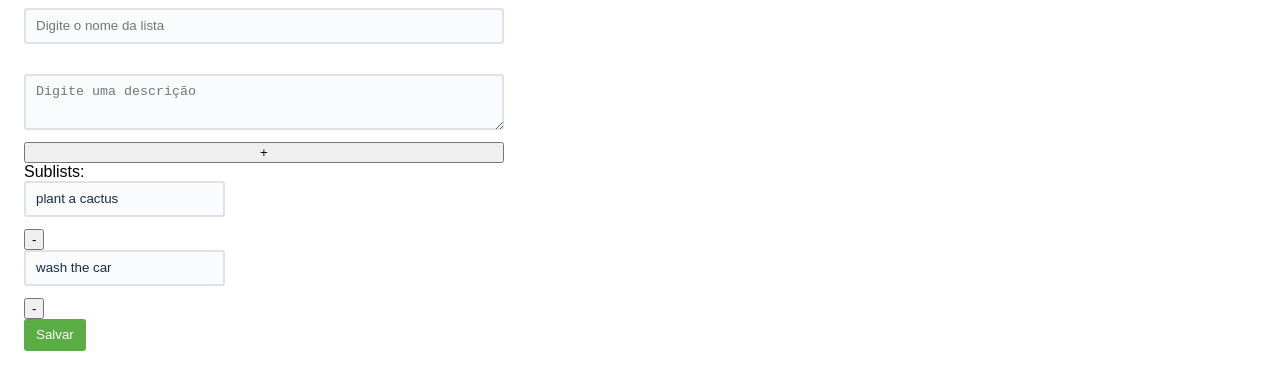
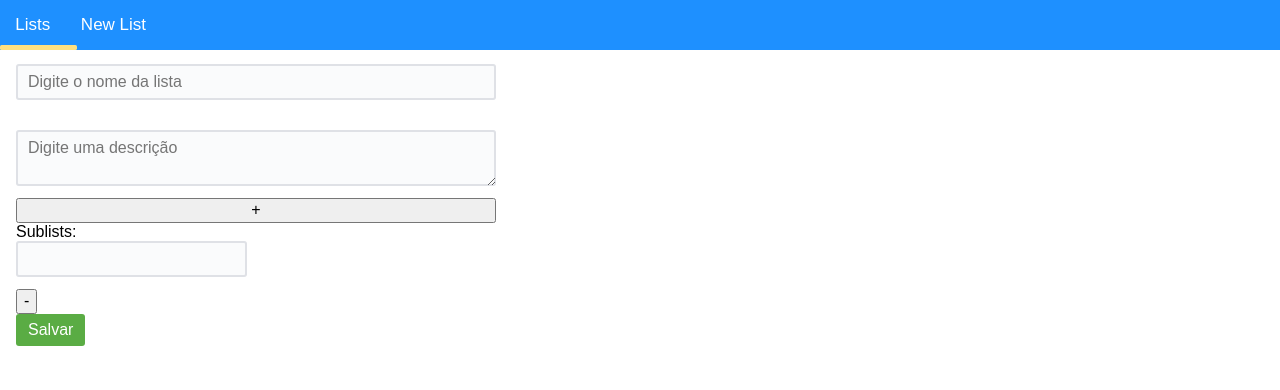
Before and after one commit to valterbarros/ng-track-things, an Angular app: page /new-list in a window 1280 px wide. Shown: the top 390 px of the page. Built offline with nearby package versions, Linux system fonts and the light colour scheme; a web font is replaced by a local one.

Commit message:
master
- Add normalize and start create sublist form

Signed-off-by: valterbarros <valterinside@gmail.com>

```diff
--- a/package.json
+++ b/package.json
@@ -20,6 +20,7 @@
     "@angular/platform-browser-dynamic": "~8.2.7",
     "@angular/router": "~8.2.7",
     "firebase": "^7.1.0",
+    "normalize.css": "^8.0.1",
     "rxjs": "~6.4.0",
     "tslib": "^1.10.0",
     "zone.js": "~0.9.1"
--- a/src/app/app.component.html
+++ b/src/app/app.component.html
@@ -1 +1,12 @@
-<router-outlet></router-outlet>
+<div id="app">
+  <div id="header">
+    <div id="links_header">
+      <a class="title" href="#">Lists</a>
+      <a class="title" href="#">New List</a>
+      <div ref="bottom" id="bottom"></div>
+    </div>
+  </div>
+  <div id="general_content">
+    <router-outlet></router-outlet>
+  </div>
+</div>
--- a/src/app/app.component.sass
+++ b/src/app/app.component.sass
@@ -0,0 +1,30 @@
+#general_content
+  margin-top: 4em
+
+#header
+  background-color: #1e90ff
+  color: white
+  text-align: left
+  height: 50px
+  vertical-align: middle
+  position: fixed
+  width: 100%
+  top: 0
+  z-index: 1
+
+#links_header
+  position: relative
+  > .title
+    font-size: 17px
+    margin: 0
+    padding: .9em
+    display: inline-block
+
+  > #bottom
+    border-radius: 0.1em
+    position: absolute
+    bottom: 0
+    border-bottom: 5px solid #ffe080
+    width: 6%
+    left: 0
+    transition: left .3s, width .3s
--- a/src/pages/lists/new-list/new-list.html
+++ b/src/pages/lists/new-list/new-list.html
@@ -1,17 +1,21 @@
 <form action="" [formGroup]="listForm" (ngSubmit)="onSubmit()">
   <div id="create-list-container">
-    <input type="text" placeholder="Digite o nome da lista" formControlName="name"> <br>
+    <input type="text" placeholder="Digite o nome da lista" formControlName="title"> <br>
     <textarea placeholder="Digite uma descrição" formControlName="description"></textarea>
 
-    <button id="add_sub_list">+</button>
+    <button (click)="addSubList(); $event.preventDefault();" id="add_sub_list">+</button>
 
     <div>
       Sublists: <br>
-      <input type="text" value="plant a cactus">
-      <button> - </button> <br>
-
-      <input type="text" value="wash the car">
-      <button> - </button>
+      <div
+        *ngFor="let subList of listForm.get('subLists').controls; let i = index"
+        formArrayName="subLists"
+      >
+        <div [formGroupName]="i">
+          <input type="text" formControlName="title">
+          <button (click)="removeSubList(i)"> - </button> <br>
+        </div>
+      </div>
     </div>
 
     <div id="footer-list">
--- a/src/pages/lists/new-list/new-list.ts
+++ b/src/pages/lists/new-list/new-list.ts
@@ -1,5 +1,5 @@
 import { Component, OnInit } from '@angular/core';
-import { FormBuilder, Validators, FormGroup } from '@angular/forms';
+import { FormBuilder, Validators, FormGroup, FormArray } from '@angular/forms';
 import { firebaseDb } from '../../../providers/firebase'
 
 @Component({
@@ -9,12 +9,32 @@ import { firebaseDb } from '../../../providers/firebase'
 })
 export class NewListPage implements OnInit {
   listForm: FormGroup;
+  subLists: FormArray;
 
   constructor (private formBuilder: FormBuilder) {
     this.listForm = formBuilder.group({
-      name: '',
-      description: ''
-    })
+      title: '',
+      description: '',
+      subLists: this.formBuilder.array([this.createSubList()])
+    });
+  }
+
+  removeSubList(index) {
+    const subLists = this.listForm.get('subLists') as FormArray;
+
+    subLists.removeAt(index);
+  }
+
+  addSubList () {
+    this.subLists = this.listForm.get('subLists') as FormArray;
+
+    this.subLists.push(this.createSubList());
+  }
+
+  createSubList(): FormGroup {
+    return this.formBuilder.group({
+      title: '',
+    });
   }
 
   ngOnInit() {
@@ -22,7 +42,30 @@ export class NewListPage implements OnInit {
   }
 
   onSubmit () {
-    console.log('ah não')
-    console.log(this.listForm.value)
+    const listParams = {
+      title: this.listForm.name,
+      repeat_days: this.repeatDays,
+      description: this.description,
+      deadline: this.deadline
+    }
+
+    const batch = firebaseDb.batch()
+    const listRef = firebaseDb.collection('lists').doc()
+
+    for (let subList of ruleForm.sub_lists) {
+      let title = subList.title
+      let listId = listRef.id
+      let subListRef = firebaseDb.collection('sub_lists').doc()
+
+      batch.set(subListRef, { title, list_id: listId })
+    }
+
+    batch.set(listRef, listParams)
+
+    batch.commit().then(() => {
+      return this.$router.push({name: 'Lists'})
+    }).catch(function (error) {
+      console.error('Error during batch commit: ', error)
+    })
   }
 }
--- a/src/styles.sass
+++ b/src/styles.sass
@@ -1,3 +1,5 @@
+@import '~normalize.css'
+
 input:not([type=file]), textarea
   background-color: #fafbfc
   border: none
@@ -38,3 +40,8 @@ html
   padding: 6px 12px
   text-decoration: none
   position: relative
+
+
+a
+  text-decoration: none
+  color: white
```
Also changed, not shown: 1 other file (tests, documents, lock files or other folders).
